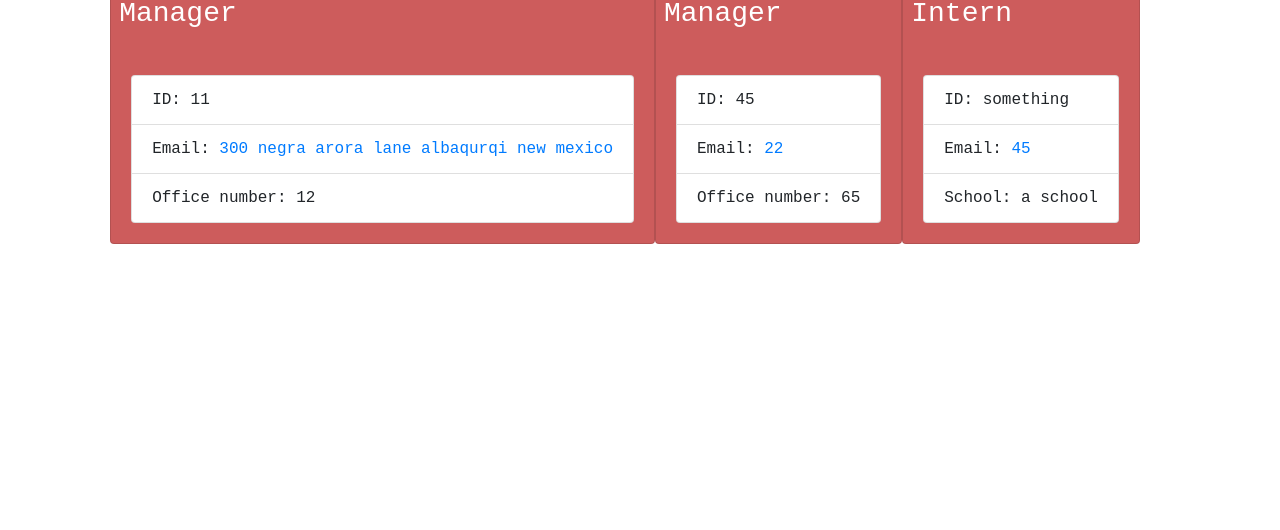
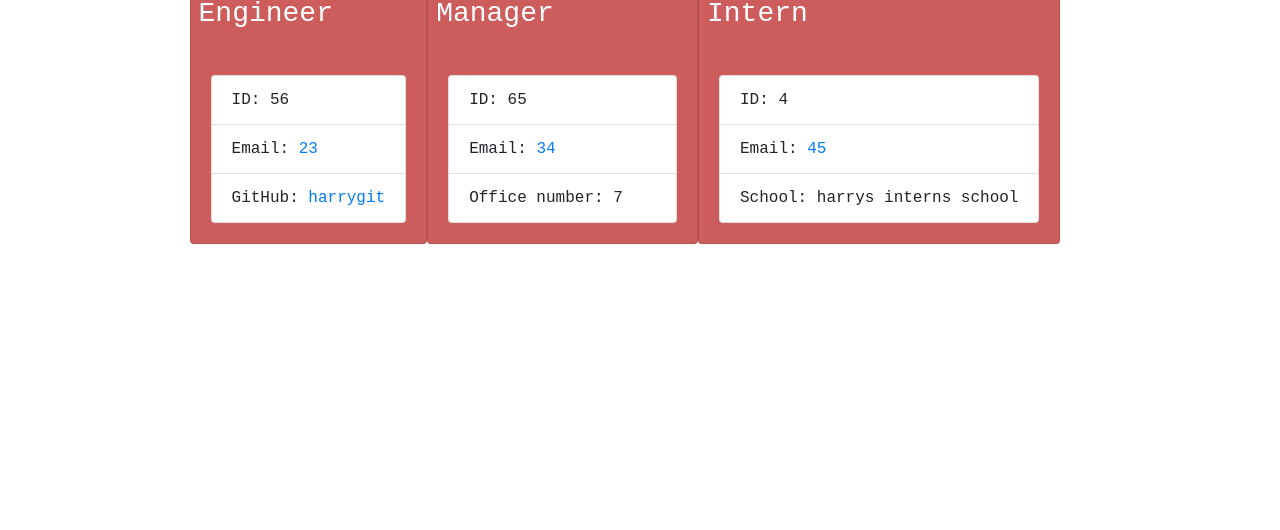
Before and after one commit to BoxLegends/TeamProfileGenerator, a website: page dist/team.html in a window 1280 px wide. Shown: the part 270-800 px from the top of the page. Drawn offline with nearby package versions, Linux system fonts and the light colour scheme.

Commit message:
generated html

```diff
--- a/dist/team.html
+++ b/dist/team.html
@@ -24,42 +24,42 @@
 
   <div class="card employee">
     <div class="card-title">
-          <h2 class="card-title">walter hartwell white</h2>
-          <h3 class="card-title"><i class="fas fa-mug-hot mr-2"></i>Manager</h3>
+        <h2 class="card-title">harry</h2>
+        <h3 class="card-title"><i class="fas fa-glasses mr-2"></i>Engineer</h3>
     </div>
     <div class="card-body">
         <ul class="list-group">
-              <li class="list-group-item">ID: 11</li>
-              <li class="list-group-item">Email: <a href="mailto:300 negra arora lane albaqurqi new mexico">300 negra arora lane albaqurqi new mexico</a></li>
-              <li class="list-group-item">Office number: 12</li>
+            <li class="list-group-item">ID: 56</li>
+            <li class="list-group-item">Email: <a href="mailto:23">23</a></li>
+            <li class="list-group-item">GitHub: <a href="https://github.com/harrygit" target="_blank" rel="noopener noreferrer">harrygit</a></li>
         </ul>
     </div>
   </div>
 
     <div class="card employee">
       <div class="card-title">
-          <h2 class="card-title">yyyy</h2>
+          <h2 class="card-title">harrys manager</h2>
           <h3 class="card-title"><i class="fas fa-mug-hot mr-2"></i>Manager</h3>
       </div>
       <div class="card-body">
           <ul class="list-group">
-              <li class="list-group-item">ID: 45</li>
-              <li class="list-group-item">Email: <a href="mailto:22">22</a></li>
-              <li class="list-group-item">Office number: 65</li>
+              <li class="list-group-item">ID: 65</li>
+              <li class="list-group-item">Email: <a href="mailto:34">34</a></li>
+              <li class="list-group-item">Office number: 7</li>
           </ul>
       </div>
     </div>
 
   <div class="card employee">
     <div class="card-title">
-        <h2 class="card-title">new guy</h2>
+        <h2 class="card-title">harrys intenr</h2>
         <h3 class="card-title"><i class="fas fa-user-graduate mr-2"></i>Intern</h3>
     </div>
     <div class="card-body">
         <ul class="list-group">
-            <li class="list-group-item">ID: something</li>
+            <li class="list-group-item">ID: 4</li>
             <li class="list-group-item">Email: <a href="mailto:45">45</a></li>
-            <li class="list-group-item">School: a school</li>
+            <li class="list-group-item">School: harrys interns school</li>
         </ul>
     </div>
   </div>
```
Lines whose indentation alone changed are shown as unchanged.
